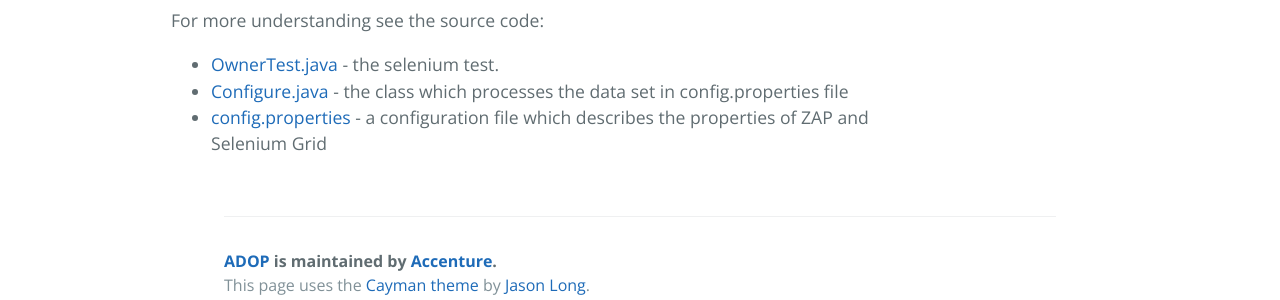
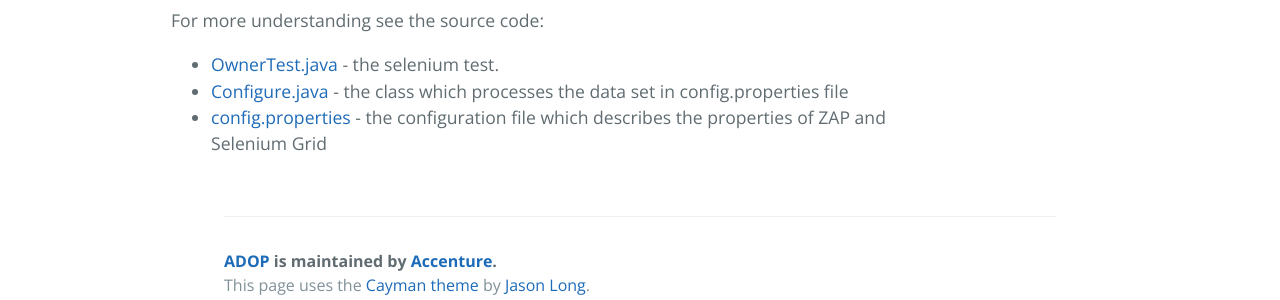
Before and after one commit to alexeymhv/adop-cartridges-cookbook, a Jekyll site: the page built from _docs/recipes/selenium-tests.md, in a window 1280 px wide. Shown: the part 1540-1840 px from the top of the page. Built offline with Jekyll 4.4.1, drawn with Linux system fonts in a browser that asks for light colours.

Commit message:
Update selenium-tests.md

```diff
--- a/_docs/recipes/selenium-tests.md
+++ b/_docs/recipes/selenium-tests.md
@@ -54,4 +54,4 @@ For more understanding see the source code:
 
 - [OwnerTest.java](https://github.com/Accenture/adop-cartridge-java-regression-tests/blob/master/src/test/java/springpetclinic_selenium/selenium/OwnerTest.java) - the selenium test.
 - [Configure.java](https://github.com/Accenture/adop-cartridge-java-regression-tests/blob/master/src/main/java/springpetclinic_selenium/utils/Configure.java) - the class which processes the data set in config.properties file
-- [config.properties](https://github.com/Accenture/adop-cartridge-java-regression-tests/tree/master/src/main/resources) - a configuration file which describes the properties of ZAP and Selenium Grid
+- [config.properties](https://github.com/Accenture/adop-cartridge-java-regression-tests/tree/master/src/main/resources) - the configuration file which describes the properties of ZAP and Selenium Grid
```
